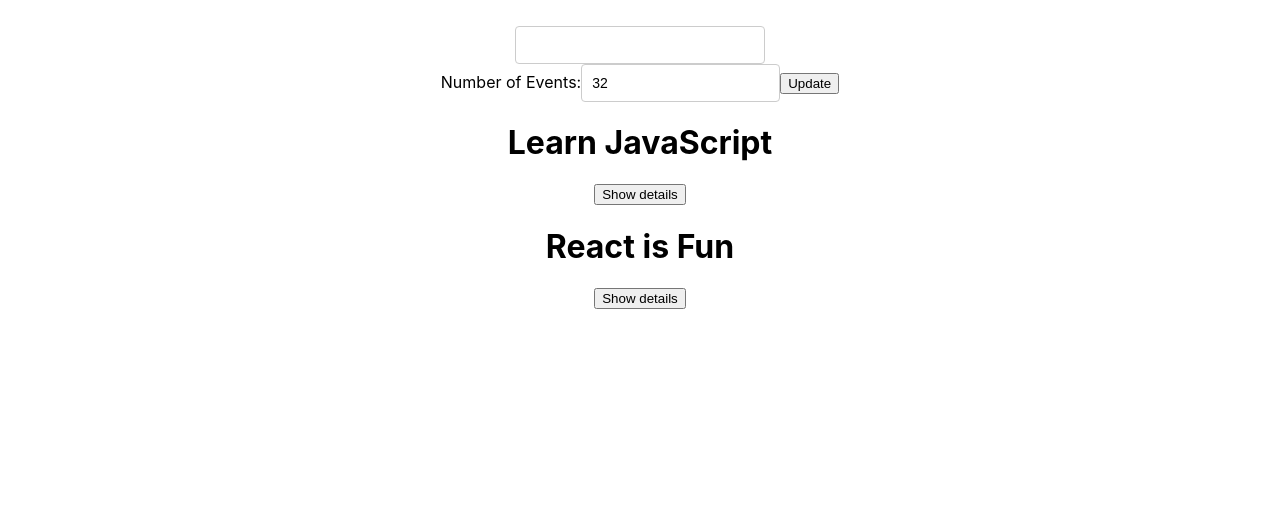
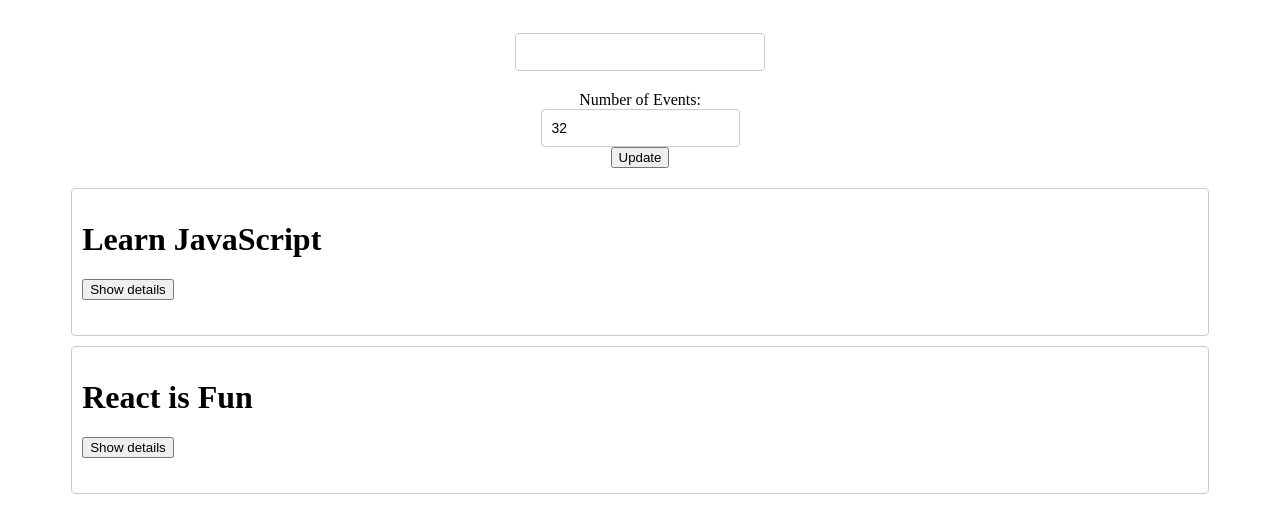
Before and after one commit to AbbasAli5784/Meet-App, a React (Create React App) app: page / in a window 1280 px wide. Shown: the top 532 px of the page. Built offline with nearby package versions, Linux system fonts and the light colour scheme.

Commit message:
Changed styling

```diff
--- a/src/App.css
+++ /dev/null
@@ -1,38 +0,0 @@
-.App {
-  text-align: center;
-}
-
-.App-logo {
-  height: 40vmin;
-  pointer-events: none;
-}
-
-@media (prefers-reduced-motion: no-preference) {
-  .App-logo {
-    animation: App-logo-spin infinite 20s linear;
-  }
-}
-
-.App-header {
-  background-color: #282c34;
-  min-height: 100vh;
-  display: flex;
-  flex-direction: column;
-  align-items: center;
-  justify-content: center;
-  font-size: calc(10px + 2vmin);
-  color: white;
-}
-
-.App-link {
-  color: #61dafb;
-}
-
-@keyframes App-logo-spin {
-  from {
-    transform: rotate(0deg);
-  }
-  to {
-    transform: rotate(360deg);
-  }
-}
--- a/src/App.js
+++ b/src/App.js
@@ -1,10 +1,9 @@
 import React, { Component } from "react";
-import "./App.css";
+
 import EventList from "./EventList";
 import CitySearch from "./CitySearch";
 import { getEvents, extractLocations } from "./api";
 import NumberOfEvents from "./NumberOfEvents";
-import "./styles.css";
 
 class App extends Component {
   _isMounted = false;
--- a/src/Event.js
+++ b/src/Event.js
@@ -12,7 +12,7 @@
   render() {
     const { event } = this.props;
     return (
-      <div className="Event">
+      <div className="event">
         <h1 className="summary">{event.summary}</h1>
         {this.state.showDetails && (
           <div
--- a/src/NumberOfEvents.js
+++ b/src/NumberOfEvents.js
@@ -13,14 +13,14 @@
   render() {
     const { eventCount } = this.state;
     return (
-      <div className="NumberOfEvents">
+      <div className="numberOfEvents">
         <label htmlFor="event-number-input">Number of Events:</label>
         <input
           type="number"
           className="number"
           value={this.state.eventCount}
           onChange={this.handleInputChanged}
-          id="event-number-input"
+          id="numberOfEvents__input"
           max="32"
         />
         <button onClick={() => this.props.updateEvents(undefined, eventCount)}>
--- a/src/index.css
+++ /dev/null
@@ -1,13 +0,0 @@
-body {
-  margin: 0;
-  font-family: -apple-system, BlinkMacSystemFont, 'Segoe UI', 'Roboto', 'Oxygen',
-    'Ubuntu', 'Cantarell', 'Fira Sans', 'Droid Sans', 'Helvetica Neue',
-    sans-serif;
-  -webkit-font-smoothing: antialiased;
-  -moz-osx-font-smoothing: grayscale;
-}
-
-code {
-  font-family: source-code-pro, Menlo, Monaco, Consolas, 'Courier New',
-    monospace;
-}
--- a/src/index.js
+++ b/src/index.js
@@ -1,9 +1,9 @@
 import React from "react";
 import ReactDOM from "react-dom";
-import "./index.css";
 import App from "./App";
 import * as serviceWorkerRegistration from "./serviceWorkerRegistration";
 import reportWebVitals from "./reportWebVitals";
+import "./styles.css";
 
 ReactDOM.render(
   <React.StrictMode>
--- a/src/styles.css
+++ b/src/styles.css
@@ -198,8 +198,6 @@
   font-family: "Roboto";
 }
 
-
-
 @media only screen and (min-width: 992px) {
   .data-vis-wrapper {
     flex-direction: row;
```
